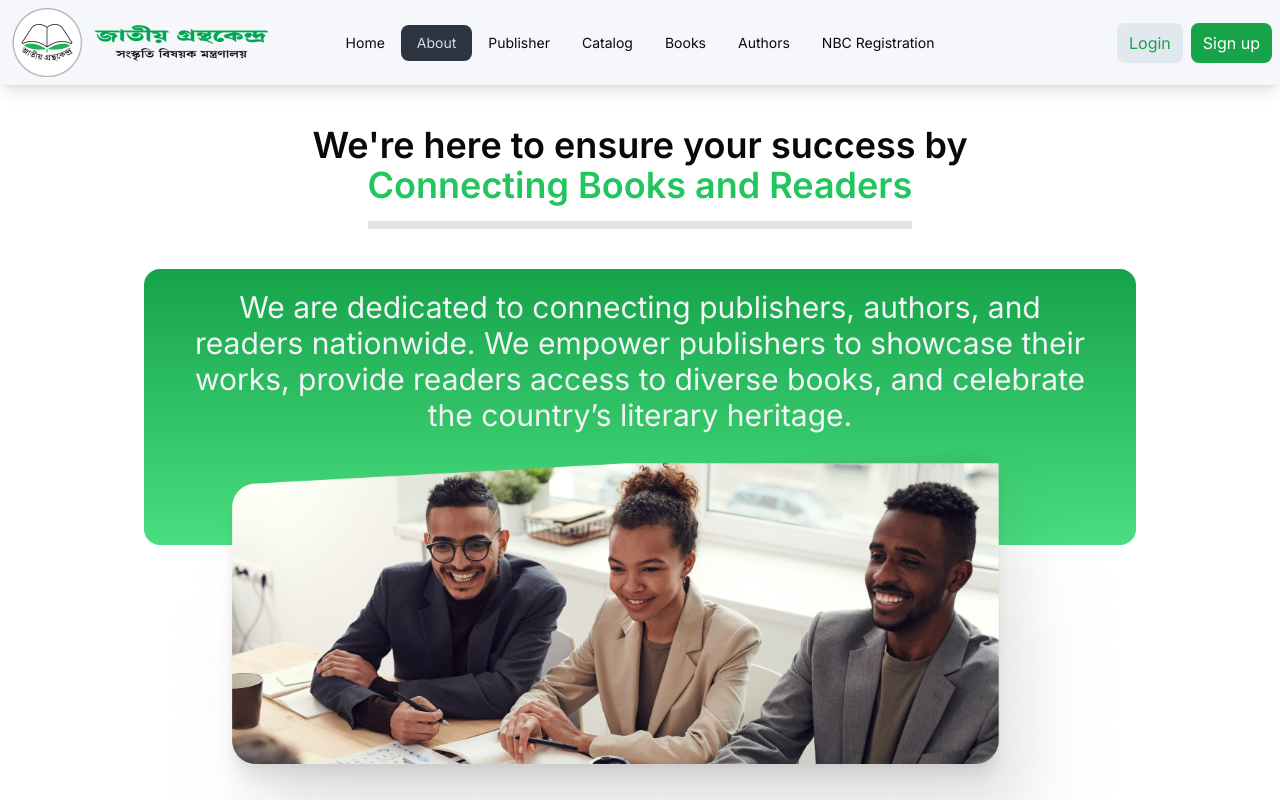
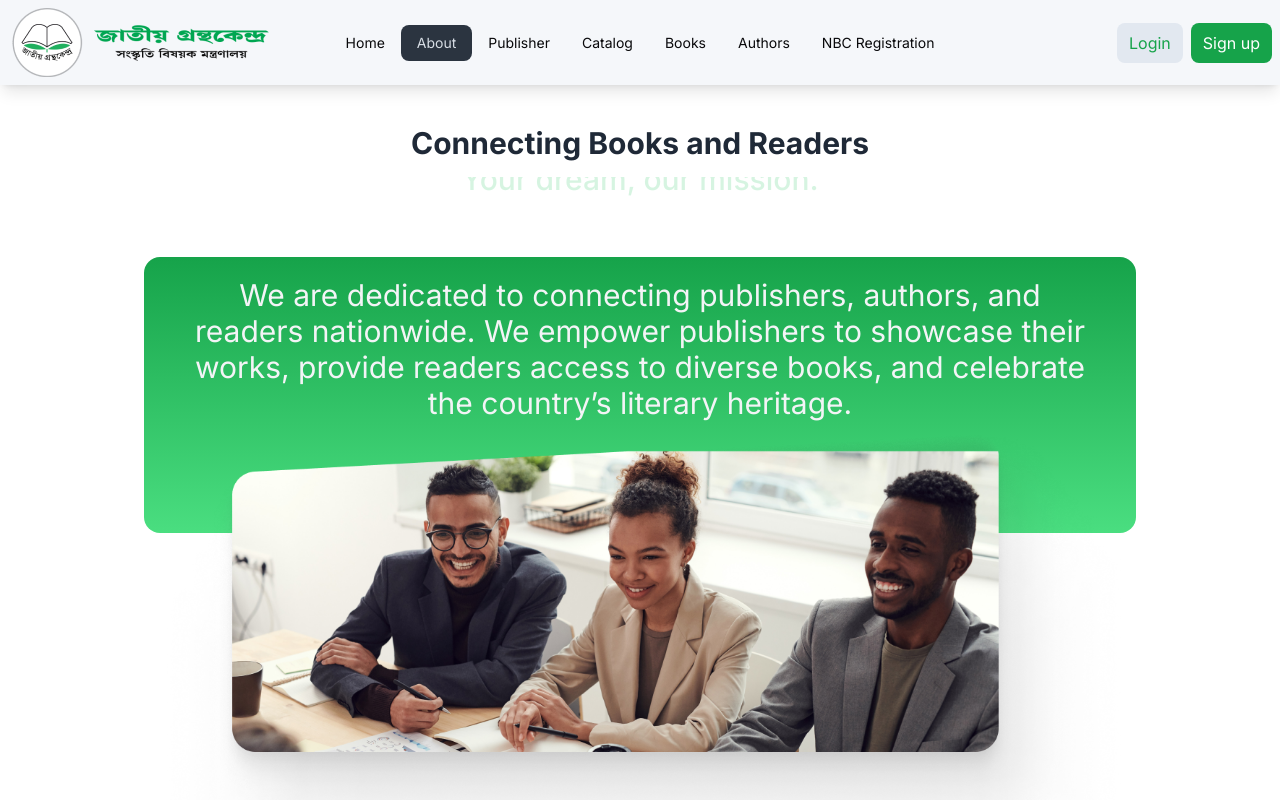
Before and after one commit to Mushfiq80/nbc-home-website, a React (Vite) app: page /about in a window 1280 px wide. Shown: the top 800 px of the page. Built offline with nearby package versions, Linux system fonts and the light colour scheme.

Commit message:
line added in motion about page

```diff
--- a/package.json
+++ b/package.json
@@ -14,6 +14,7 @@
     "@radix-ui/react-slot": "^1.1.2",
     "class-variance-authority": "^0.7.1",
     "clsx": "^2.1.1",
+    "framer-motion": "^12.9.2",
     "localforage": "^1.10.0",
     "lucide-react": "^0.471.1",
     "match-sorter": "^8.0.0",
--- a/src/components/Titles/AboutTitles.tsx
+++ b/src/components/Titles/AboutTitles.tsx
@@ -1,16 +1,44 @@
+import { motion, AnimatePresence } from "framer-motion";
+import { useEffect, useState } from "react";
+
 interface TitlesProps {
   titles: {
     title1: string;
-        title2: string;
+    title2: string[]; // title2 will now be an array of strings
   };
 }
 
 const AboutTitles: React.FC<TitlesProps> = ({ titles }) => {
-    const { title1, title2 } = titles; // Fixed prop destructuring
+  const { title1, title2 } = titles;
+
+  const [index, setIndex] = useState<number>(0);
+
+  useEffect(() => {
+    const timer = setInterval(() => {
+      setIndex((prev) => (prev + 1) % title2.length);
+    }, 2000);
+    return () => clearInterval(timer);
+  }, [title2.length]);
+
   return (
-        <div className="text-center font-semibold">
-            <h1 className="text-2xl md:text-3xl lg:text-4xl">{title1}</h1>
-            <h1 className="border-b-8 inline-block text-green-500 text-2xl md:text-3xl lg:text-4xl pb-4">{title2}</h1>
+    <div className="text-center mb-10">
+      <h1 className="text-3xl font-bold mb-4 text-gray-800">{title1}</h1>
+
+      {/* Animated Dynamic Text */}
+      <div className="relative h-10 overflow-hidden">
+        <AnimatePresence mode="wait">
+          <motion.div
+            key={title2[index]}
+            initial={{ opacity: 0, y: 20 }}
+            animate={{ opacity: 1, y: 0 }}
+            exit={{ opacity: 0, y: -20 }}
+            transition={{ duration: 0.5 }}
+            className="absolute w-full text-3xl text-green-500 font-medium"
+          >
+            {title2[index]}
+          </motion.div>
+        </AnimatePresence>
+      </div>
     </div>
   );
 };
--- a/src/components/aboutHero/aboutHero.tsx
+++ b/src/components/aboutHero/aboutHero.tsx
@@ -3,13 +3,23 @@ import { titles } from "@/lib/Title";
 import HeroDisplay from "./heroDisplay";
 import AboutTitles from "../Titles/AboutTitles";
 
-const AboutHero = () => {
+const AboutHero: React.FC = () => {
     const heroTitle = titles;
 
     return (
         <div className="container mx-auto px-6 pt-10 lg:px-36">
             <div>
-                <AboutTitles titles={{ title1: heroTitle[0]?.title1 || "", title2: heroTitle[0]?.title2 || "" }} />
+                <AboutTitles
+                    titles={{
+                        title1: heroTitle[0]?.title2 || "",
+                        title2: [
+                            "We build amazing experiences.",
+                            "Innovation meets creativity.",
+                            "Your dream, our mission.",
+                            "Quality and speed combined.",
+                        ],
+                    }}
+                />
             </div>
             <div>
                 <HeroDisplay />
```
Also changed, not shown: 1 other file (tests, documents, lock files or other folders). Lines whose indentation alone changed are shown as unchanged.
